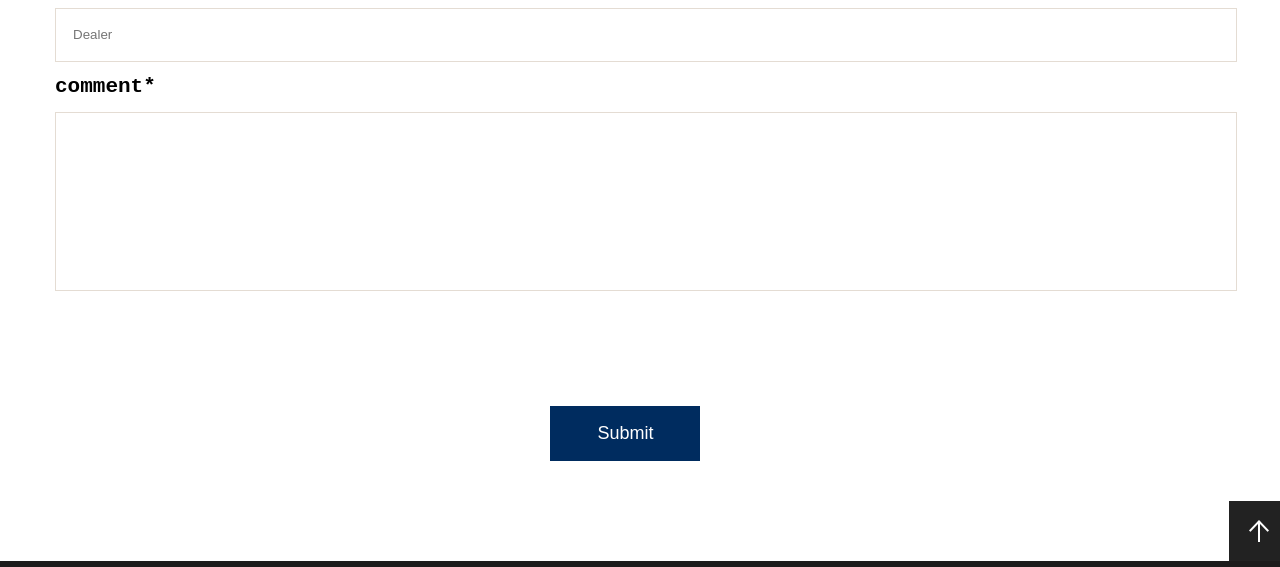
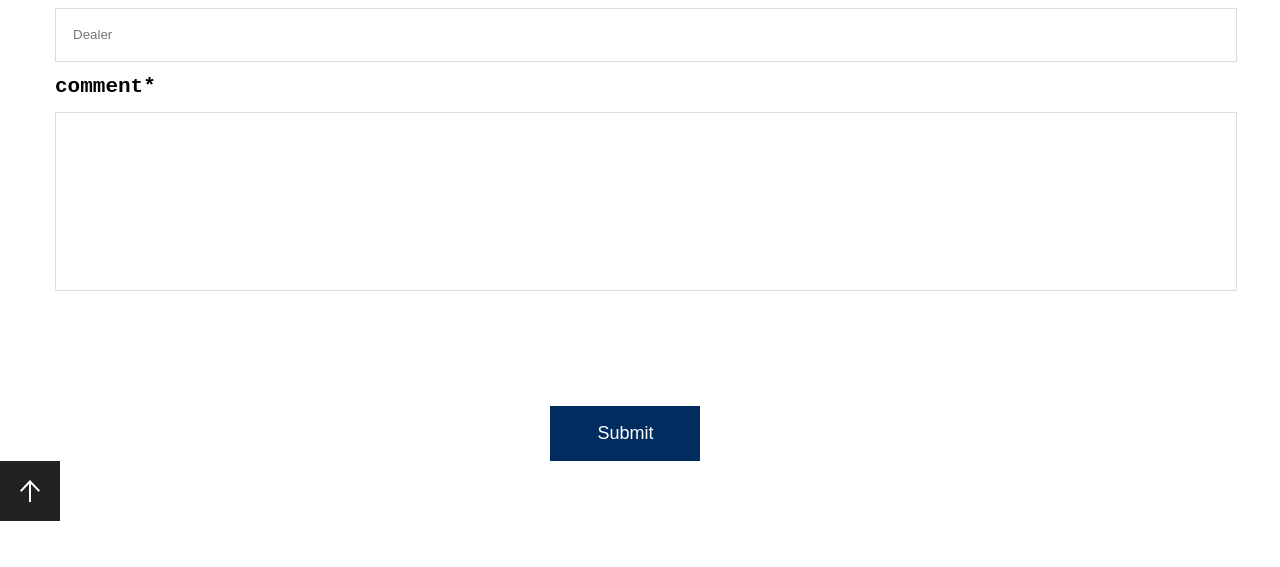
Before and after one commit to hadhihassan/Hyundai, a plain HTML site: page index.html in a window 1280 px wide. Shown: the part 5908-6475 px from the top of the page. Drawn offline with nearby package versions, Linux system fonts and the light colour scheme.

Commit message:
Update style.css

```diff
--- a/style.css
+++ b/style.css
@@ -303,15 +303,3 @@ input.same{
 .incons{
     padding-bottom: 123px;
 }
-.fixed-ico{
-    position: relative;
-    width: 50px;
-    height: 50px;
-    margin-left: 96%;
-
-}
-.fixed-ico img{
-    position: absolute;
-    top: 40px;
-
-}
```
